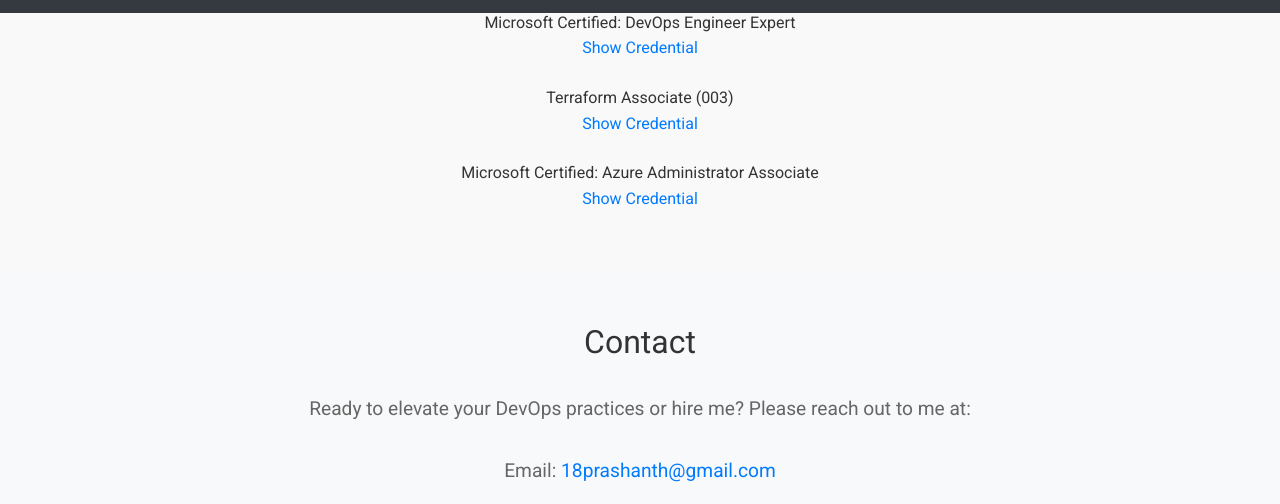
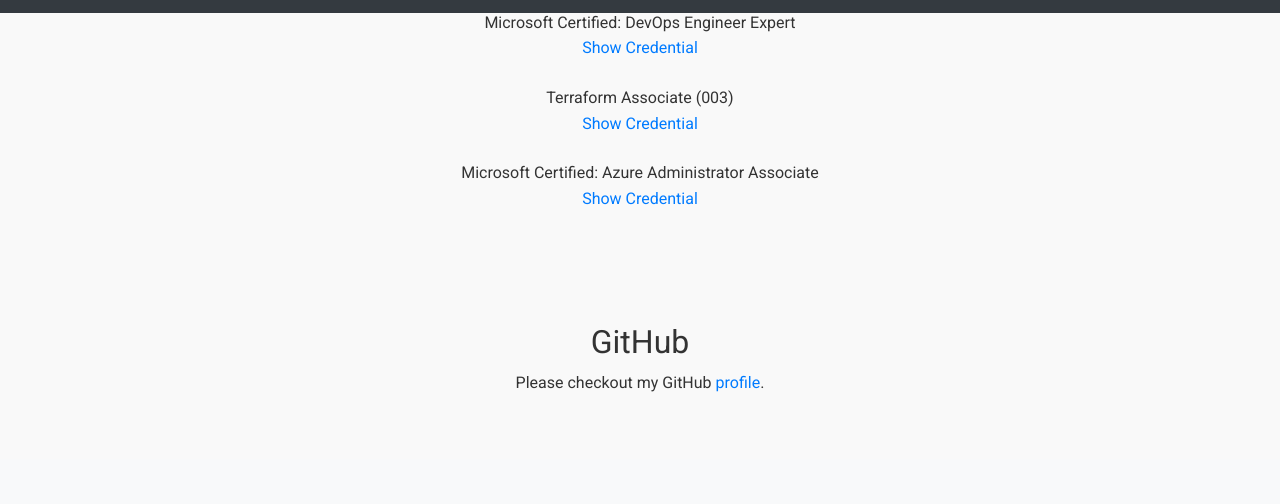
Before and after one commit to prashanthp-devops/prashanth.github.io, a plain HTML site: page index.html in a window 1280 px wide. Shown: the part 787-1291 px from the top of the page. Drawn offline with nearby package versions, Linux system fonts and the light colour scheme.

Commit message:
Added my github profile link

```diff
--- a/index.html
+++ b/index.html
@@ -23,6 +23,7 @@
                         <li class="nav-item"><a class="nav-link" href="#about">About Me</a></li>
                         <li class="nav-item"><a class="nav-link" href="#skills">Skills</a></li>
                         <li class="nav-item"><a class="nav-link" href="#certifications">Certifications</a></li>
+                        <li class="nav-item"><a class="nav-link" href="#github">GitHub</a></li>
                         <!-- <li class="nav-item"><a class="nav-link" href="#projects">Projects</a></li> -->
                         <li class="nav-item"><a class="nav-link" href="#contact">Contact</a></li>
                     </ul>
@@ -92,6 +93,17 @@
         </div>
     </section>
 
+    <section id="github" class="py-5">
+        <div class="container">
+            <div class="row justify-content-center">
+                <div class="col-md-8 text-center">
+                    <h2>GitHub</h2>
+                    <p>Please checkout my GitHub <a href="https://github.com/prashanthp-devops" target="_blank">profile</a>.</p>
+                </div>
+            </div>
+        </div>
+    </section>
+
     <!-- <section id="projects" class="py-5">
         <div class="container">
             <div class="row">
```
